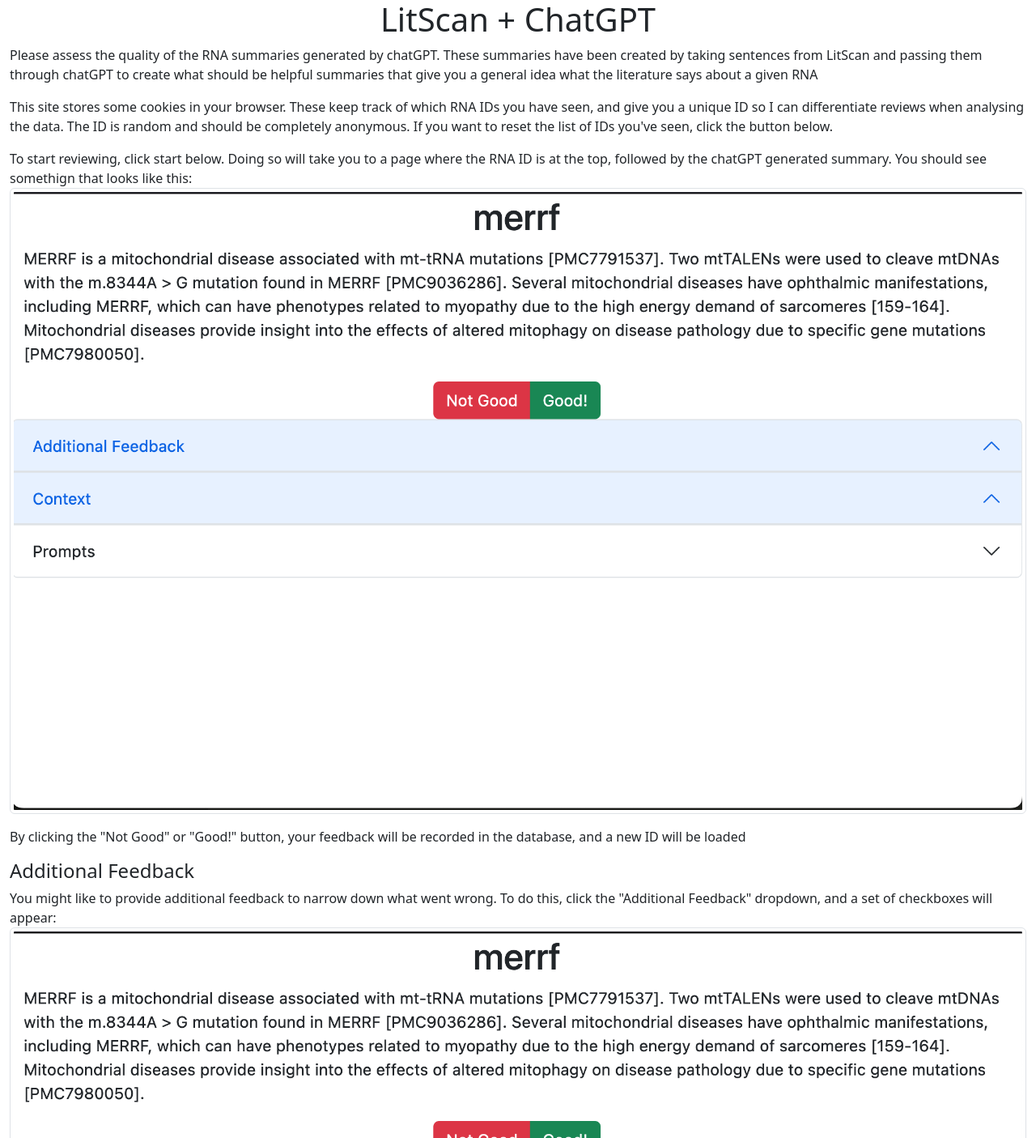
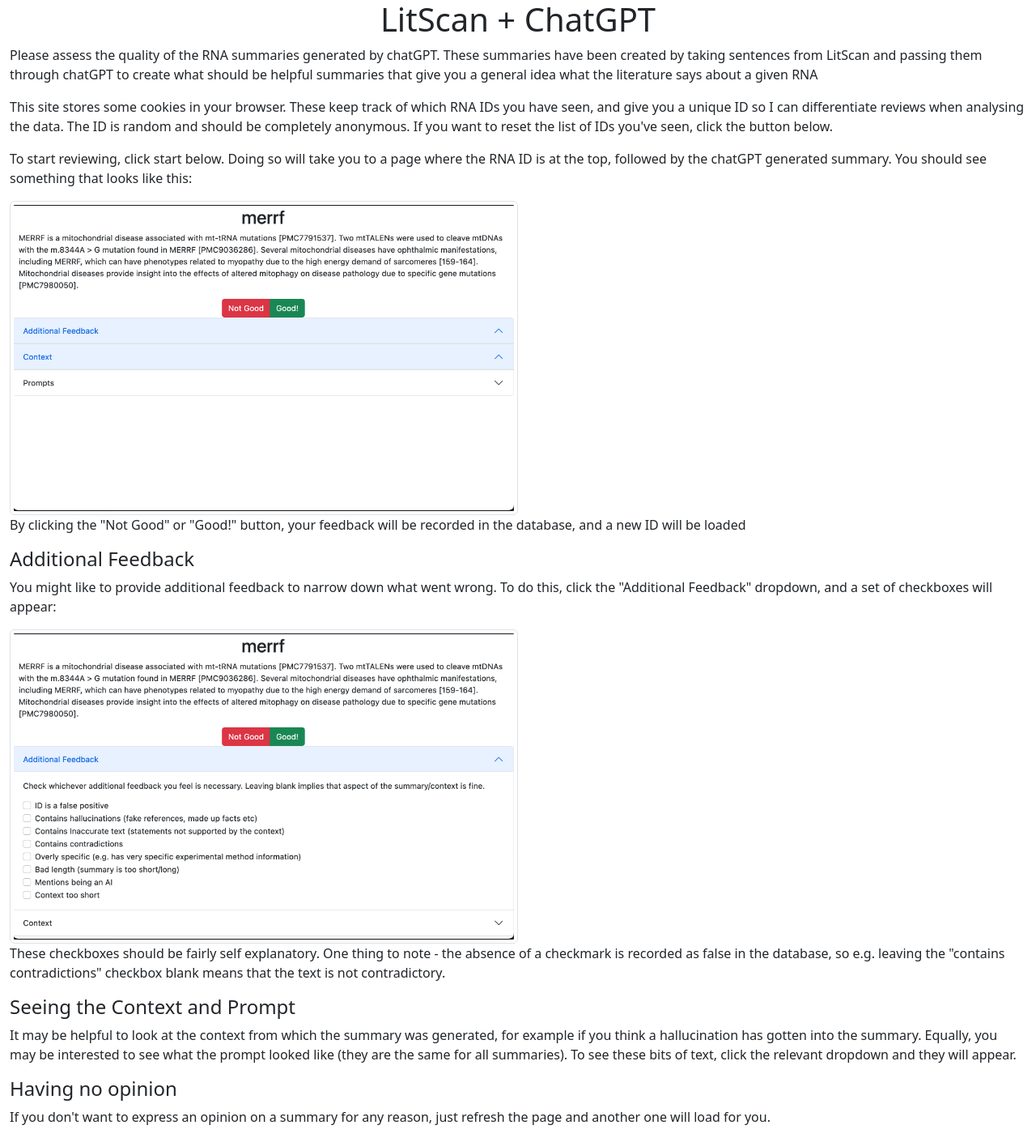
Before and after one commit to RNAcentral/litscan-prefer, a Flask app: page / in a window 1280 px wide. Shown: the top 1405 px of the page at 81% size. Run offline with Flask 2, Linux system fonts and the light colour scheme; parts of the project's set-up code (start-up, migrations or seed data) failed here and were passed over; some libraries are stand-ins or nearby versions.

Commit message:
Add proper intro title

```diff
--- a/services/web/app/templates/intro.html
+++ b/services/web/app/templates/intro.html
@@ -1,6 +1,6 @@
 <!doctype html>
 {% extends "base.html" %}
-{% block title %}Is this summary good?{% endblock %}
+{% block title %}LitScan + chatGPT summaries intro{% endblock %}
 
 {% block content %}
 <div class="container-fluid text-wrap">
@@ -8,10 +8,12 @@
     <p class="text-start">Please assess the quality of the RNA summaries generated by chatGPT. These summaries have been created by taking sentences from LitScan and passing them through chatGPT to create what should be helpful summaries that give you a general idea what the literature says about a given RNA
     </p>
     <p>This site stores some cookies in your browser. These keep track of which RNA IDs you have seen, and give you a unique ID so I can differentiate reviews when analysing the data. The ID is random and should be completely anonymous. If you want to reset the list of IDs you've seen, click the button below.</p>
-    <p>To start reviewing, click start below. Doing so will take you to a page where the RNA ID is at the top, followed by the chatGPT generated summary. You should see somethign that looks like this: <img src="{{url_for('static', filename='Screen1.png')}}" class="img-thumbnail"> </p>
+    <p>To start reviewing, click start below. Doing so will take you to a page where the RNA ID is at the top, followed by the chatGPT generated summary. You should see something that looks like this:</p>
+    <img src="{{url_for('static', filename='Screen1.png')}}" class="img-thumbnail" style="max-width: 50%">
     <p>By clicking the "Not Good" or "Good!" button, your feedback will be recorded in the database, and a new ID will be loaded</p>
     <h4>Additional Feedback</h4>
-    <p>You might like to provide additional feedback to narrow down what went wrong. To do this, click the "Additional Feedback" dropdown, and a set of checkboxes will appear: <img src="{{url_for('static', filename='Screen2.png')}}" class='img-thumbnail'> </p>
+    <p>You might like to provide additional feedback to narrow down what went wrong. To do this, click the "Additional Feedback" dropdown, and a set of checkboxes will appear: </p>
+    <img src="{{url_for('static', filename='Screen2.png')}}" class='img-thumbnail' style="max-width: 50%">
     <p>These checkboxes should be fairly self explanatory. One thing to note - the absence of a checkmark is recorded as false in the database, so e.g. leaving the "contains contradictions" checkbox blank means that the text is not contradictory.</p>
     <h4>Seeing the Context and Prompt</h4>
     <p>It may be helpful to look at the context from which the summary was generated, for example if you think a hallucination has gotten into the summary. Equally, you may be interested to see what the prompt looked like (they are the same for all summaries). To see these bits of text, click the relevant dropdown and they will appear.</p>
```
